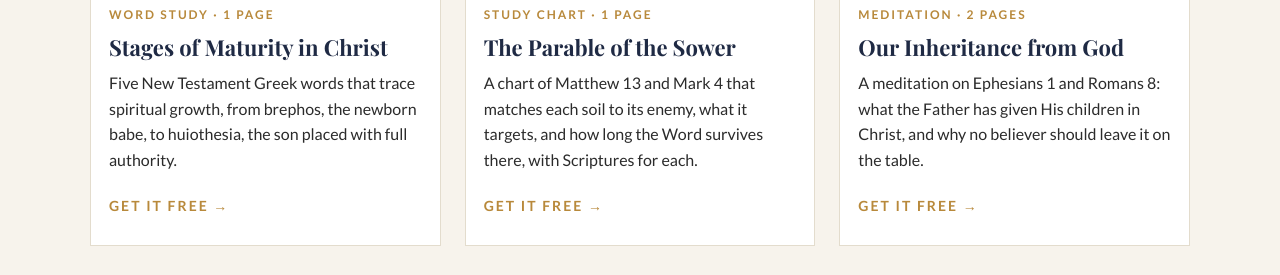
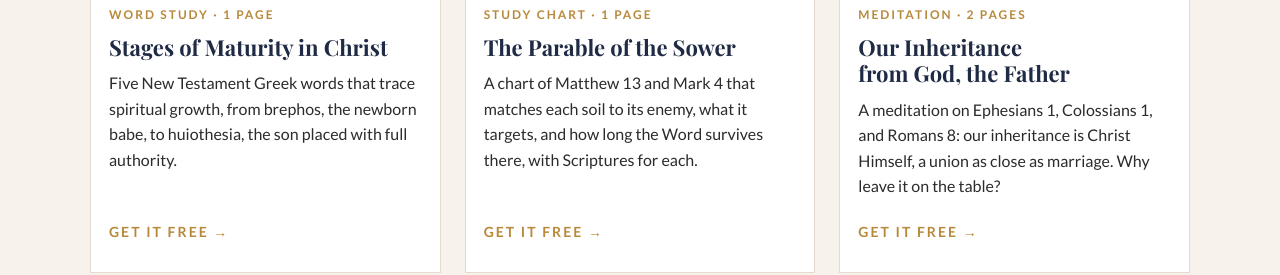
Before and after one commit to JITS-TECHNOLOGY/Rich_Brokaw, a plain HTML site: page free_resources/index.html in a window 1280 px wide. Shown: the part 2276-2551 px from the top of the page. Drawn offline with nearby package versions, Linux system fonts and the light colour scheme; a web font is replaced by a local one.

Commit message:
Replace Our Inheritance from God with v.2
Typeset Richard's revised 'Our Inheritance from God, the Father' (v.2)
in the site's printable style and swap it in at the same file path, so
existing links keep working. Update the card title and description on
the Free Resources page and the Resource Library.

Co-Authored-By: Claude Opus 5.5 <noreply@anthropic.com>
Claude-Session: https://claude.ai/code/session_016Pk8Lg2pLzfmy2htTzbgfU

```diff
--- a/free_resources/index.html
+++ b/free_resources/index.html
@@ -94,10 +94,10 @@
 <p class="desc">A chart of Matthew 13 and Mark 4 that matches each soil to its enemy, what it targets, and how long the Word survives there, with Scriptures for each.</p>
 <div class="foot"><a class="textlink" href="#unlock">Get It Free →</a></div>
 </article><article class="res-card">
-<div class="thumb"><img alt="First page of Our Inheritance from God" loading="lazy" src="../thumbs/our-inheritance-from-god.png"/></div>
+<div class="thumb"><img alt="First page of Our Inheritance from God, the Father" loading="lazy" src="../thumbs/our-inheritance-from-god.png"/></div>
 <p class="eyebrow">Meditation · 2 pages</p>
-<h3>Our Inheritance from God</h3>
-<p class="desc">A meditation on Ephesians 1 and Romans 8: what the Father has given His children in Christ, and why no believer should leave it on the table.</p>
+<h3>Our Inheritance from God, the Father</h3>
+<p class="desc">A meditation on Ephesians 1, Colossians 1, and Romans 8: our inheritance is Christ Himself, a union as close as marriage. Why leave it on the table?</p>
 <div class="foot"><a class="textlink" href="#unlock">Get It Free →</a></div>
 </article></div>
 </div><div class="group wide">
```
Also changed, not shown: resource-library/index.html (+3 -3 lines), thumbs/our-inheritance-from-god.png, 1 other file.
